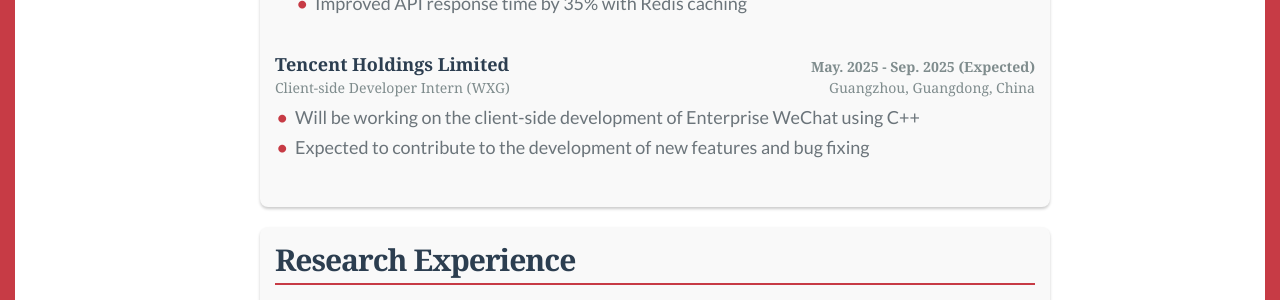
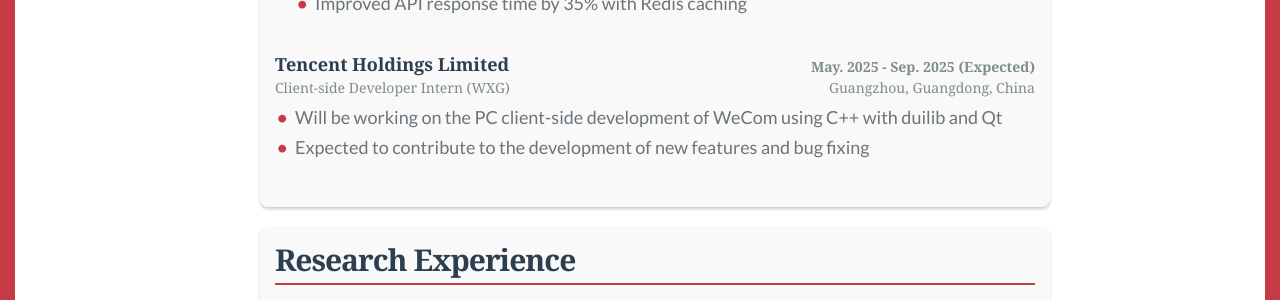
Before and after one commit to HuRuilizhen/HuRuilizhen.github.io, a Jekyll site: the page built from cv.md, in a window 1280 px wide and 900 px high, scrolled down 1537 px. Shown: the part 154-454 px from the top of the window. Built offline with Jekyll 4.4.1, drawn with Linux system fonts in a browser that asks for light colours; some web fonts are replaced.

Commit message:
[update]: cv page

```diff
--- a/cv.md
+++ b/cv.md
@@ -218,7 +218,7 @@
         <p>Guangzhou, Guangdong, China</p>
     </h4>
     <ul>
-        <li>Will be working on the client-side development of Enterprise WeChat using C++</li>
+        <li>Will be working on the PC client-side development of WeCom using C++ with duilib and Qt</li>
         <li>Expected to contribute to the development of new features and bug fixing</li>
     </ul>
     </div>
```
